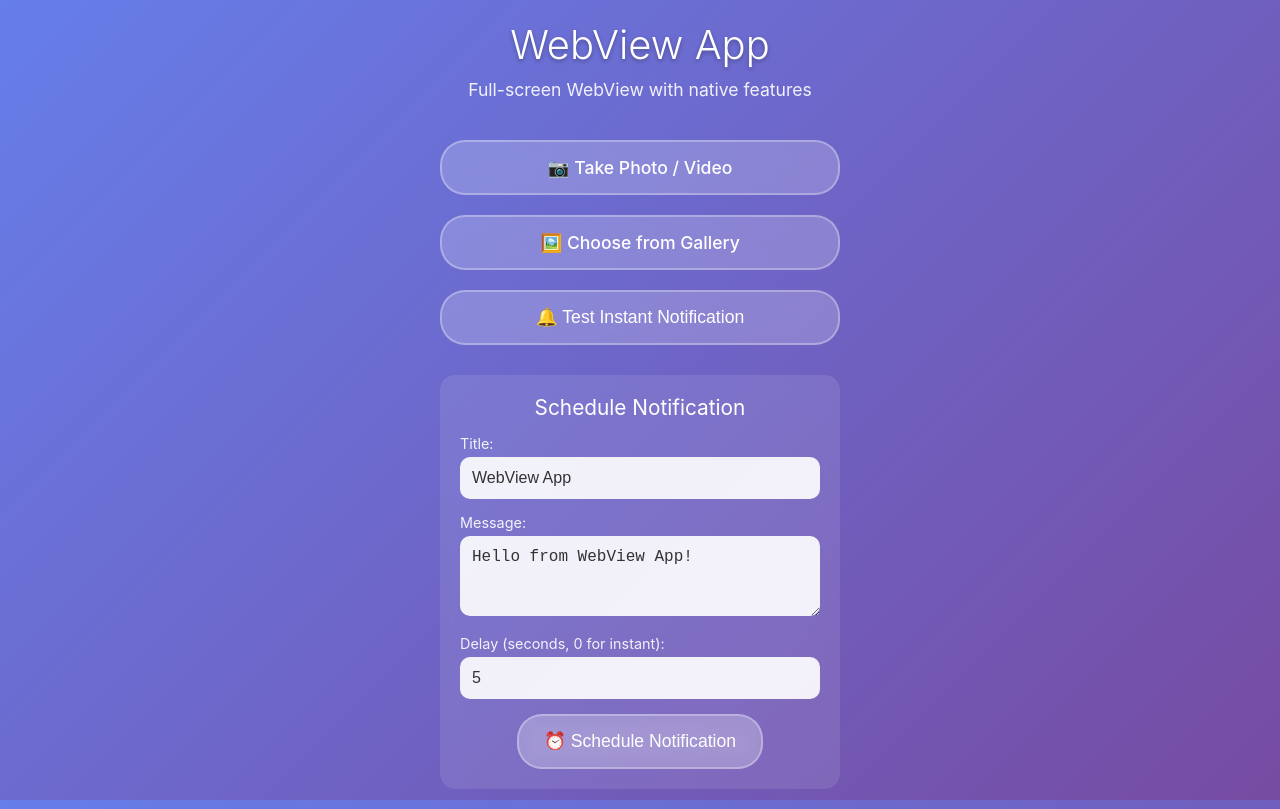
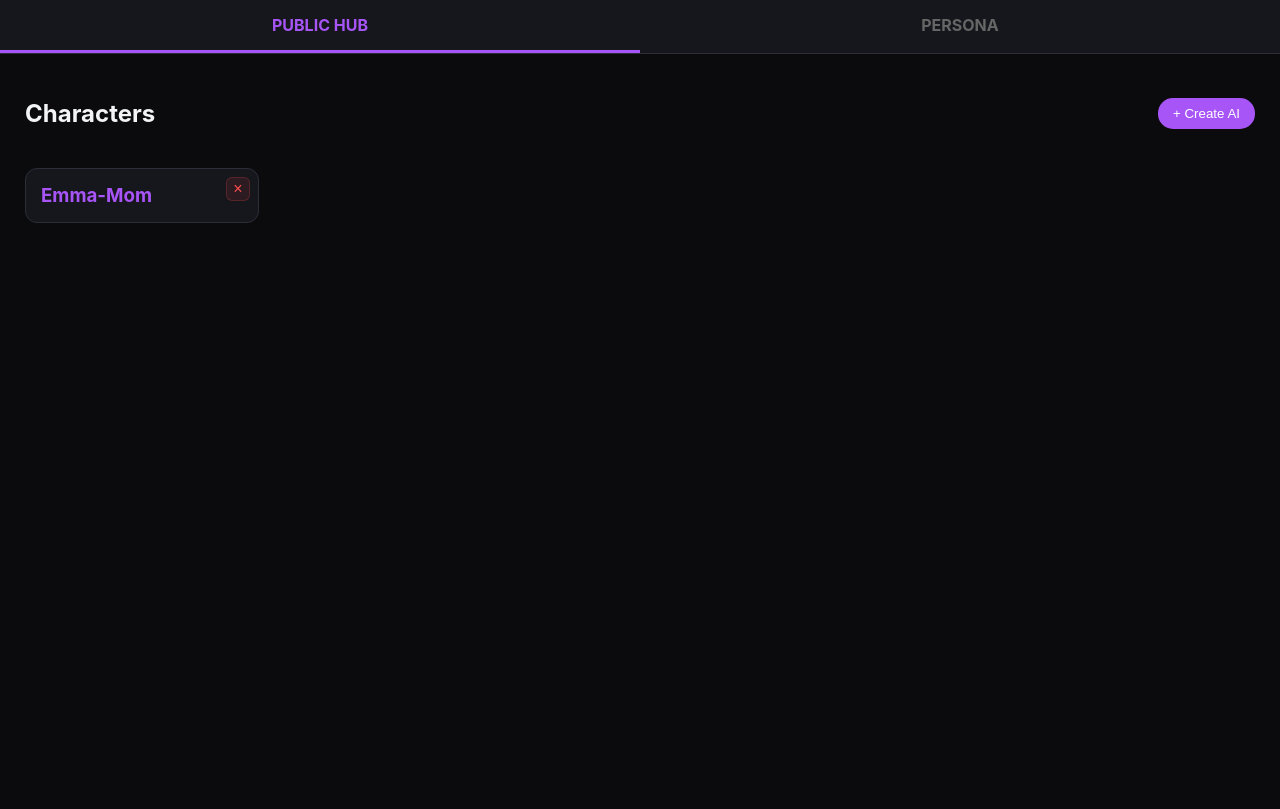
Before and after one commit to jeremiechevrefils3-crypto/WebViewApp, a plain HTML site: page WebViewApp/WebViewApp/index.html in a window 1280 px wide. Drawn offline with Linux system fonts and the light colour scheme.

Commit message:
Update index.html

```diff
--- a/WebViewApp/WebViewApp/index.html
+++ b/WebViewApp/WebViewApp/index.html
@@ -2,212 +2,244 @@
 <html lang="en">
 <head>
     <meta charset="UTF-8">
-    <meta name="viewport" content="width=device-width, initial-scale=1.0, user-scalable=no">
-    <title>WebView App</title>
+    <meta name="viewport" content="width=device-width, initial-scale=1.0">
+    <title>PolyFree - Full Management</title>
+    <script src="https://js.puter.com/v2/"></script>
     <style>
-        * {
-            margin: 0;
-            padding: 0;
-            box-sizing: border-box;
+        :root { --bg: #0b0b0e; --card: #16161d; --acc: #a855f7; --txt: #f3f4f6; --action-txt: #88889b; --input-bg: #252530; }
+        body { font-family: 'Inter', sans-serif; background: var(--bg); color: var(--txt); margin: 0; overflow: hidden; }
+
+        #top-nav { display: flex; background: var(--card); border-bottom: 1px solid #2d2d3a; position: sticky; top: 0; z-index: 100; }
+        .nav-tab { flex: 1; padding: 15px; text-align: center; cursor: pointer; font-weight: bold; color: #666; }
+        .nav-tab.active { color: var(--acc); border-bottom: 3px solid var(--acc); }
+
+        .view-container { height: calc(100vh - 51px); overflow-y: auto; padding: 25px; box-sizing: border-box; }
+        #hub-view, #persona-view { display: none; }
+        #hub-view.active, #persona-view.active { display: block; }
+
+        /* GRID AND CARDS */
+        .grid { display: grid; grid-template-columns: repeat(auto-fill, minmax(200px, 1fr)); gap: 15px; }
+        .char-card { background: var(--card); border: 1px solid #2d2d3a; border-radius: 12px; padding: 15px; cursor: pointer; position: relative; transition: 0.2s; }
+        .char-card:hover { border-color: var(--acc); }
+
+        /* DELETE AI BUTTON */
+        .del-ai {
+            position: absolute; top: 8px; right: 8px; width: 24px; height: 24px;
+            background: rgba(255, 77, 77, 0.1); color: #ff4d4d; border-radius: 6px;
+            border: 1px solid rgba(255, 77, 77, 0.2); font-size: 16px; cursor: pointer;
+            display: flex; align-items: center; justify-content: center; transition: 0.2s;
         }
+        .del-ai:hover { background: #ff4d4d; color: white; }
 
-        body {
-            font-family: -apple-system, BlinkMacSystemFont, 'Segoe UI', Roboto, sans-serif;
-            background: linear-gradient(135deg, #667eea 0%, #764ba2 100%);
-            color: white;
-            height: 100vh;
-            overflow-x: hidden;
-            -webkit-user-select: none;
-            user-select: none;
-        }
+        #chat-view { height: 100vh; display: none; flex-direction: column; background: #0d0d12; position: fixed; inset: 0; z-index: 200; }
+        #chat-header { padding: 15px; background: var(--card); border-bottom: 1px solid #2d2d3a; display: flex; align-items: center; justify-content: space-between; }
+        #messages { flex-grow: 1; padding: 20px; overflow-y: auto; display: flex; flex-direction: column; gap: 15px; padding-bottom: 100px; }
 
-        .container {
-            display: flex;
-            flex-direction: column;
-            justify-content: center;
-            align-items: center;
-            min-height: 100vh;
-            padding: 20px;
-            text-align: center;
-        }
+        /* MESSAGES */
+        .msg-wrapper { display: flex; flex-direction: column; position: relative; max-width: 80%; }
+        .msg-wrapper.user { align-self: flex-end; }
+        .msg-wrapper.ai { align-self: flex-start; }
+        .msg { padding: 12px 18px; border-radius: 20px; font-size: 15px; position: relative; }
+        .user .msg { background: #3b82f6; border-bottom-right-radius: 4px; }
+        .ai .msg { background: #23232e; border: 1px solid #333; border-bottom-left-radius: 4px; }
 
-        .header {
-            margin-bottom: 40px;
-        }
+        .del-msg { position: absolute; top: -5px; right: -5px; width: 18px; height: 18px; background: #ff4d4d; color: white; border-radius: 50%; border: none; font-size: 10px; cursor: pointer; display: none; }
+        .msg-wrapper:hover .del-msg { display: block; }
 
-        .header h1 {
-            font-size: 2.5rem;
-            font-weight: 300;
-            margin-bottom: 10px;
-            text-shadow: 0 2px 4px rgba(0,0,0,0.3);
-        }
-
-        .header p {
-            font-size: 1.1rem;
-            opacity: 0.9;
-        }
-
-        .controls {
-            display: flex;
-            flex-direction: column;
-            gap: 20px;
-            width: 100%;
-            max-width: 400px;
-        }
-
-        .button {
-            background: rgba(255, 255, 255, 0.2);
-            border: 2px solid rgba(255, 255, 255, 0.3);
-            color: white;
-            padding: 15px 25px;
-            border-radius: 25px;
-            font-size: 1.1rem;
-            font-weight: 500;
-            cursor: pointer;
-            transition: all 0.3s ease;
-            backdrop-filter: blur(10px);
-            -webkit-backdrop-filter: blur(10px);
-        }
-
-        .button:hover, .button:active {
-            background: rgba(255, 255, 255, 0.3);
-            border-color: rgba(255, 255, 255, 0.5);
-            transform: translateY(-2px);
-            box-shadow: 0 5px 15px rgba(0,0,0,0.2);
-        }
-
-        .file-input {
-            display: none;
-        }
-
-        .file-button {
-            position: relative;
-            overflow: hidden;
-        }
-
-        .notification-section {
-            margin-top: 30px;
-            padding: 20px;
-            background: rgba(255, 255, 255, 0.1);
-            border-radius: 15px;
-            backdrop-filter: blur(10px);
-            -webkit-backdrop-filter: blur(10px);
-            width: 100%;
-            max-width: 400px;
-        }
-
-        .notification-section h3 {
-            margin-bottom: 15px;
-            font-size: 1.3rem;
-            font-weight: 400;
-        }
-
-        .input-group {
-            margin-bottom: 15px;
-            text-align: left;
-        }
-
-        .input-group label {
-            display: block;
-            margin-bottom: 5px;
-            font-size: 0.9rem;
-            opacity: 0.9;
-        }
-
-        .input-group input, .input-group textarea {
-            width: 100%;
-            padding: 12px;
-            border: none;
-            border-radius: 10px;
-            background: rgba(255, 255, 255, 0.9);
-            color: #333;
-            font-size: 1rem;
-        }
-
-        .input-group textarea {
-            resize: vertical;
-            min-height: 80px;
-        }
-
-        .preview {
-            margin-top: 20px;
-            padding: 15px;
-            background: rgba(255, 255, 255, 0.1);
-            border-radius: 10px;
-            text-align: left;
-            display: none;
-        }
-
-        .preview img, .preview video {
-            max-width: 100%;
-            max-height: 200px;
-            border-radius: 8px;
-            margin-top: 10px;
-        }
-
-        @media (max-width: 480px) {
-            .header h1 {
-                font-size: 2rem;
-            }
-
-            .controls {
-                max-width: 100%;
-            }
-
-            .notification-section {
-                max-width: 100%;
-            }
-        }
+        .action { color: var(--action-txt); font-style: italic; }
+        #bottom-bar { position: fixed; bottom: 0; left: 0; right: 0; padding: 20px; background: linear-gradient(transparent, var(--bg) 50%); }
+        #input-pill { max-width: 700px; margin: 0 auto; background: var(--input-bg); border-radius: 35px; display: flex; align-items: center; padding: 5px 15px; border: 1px solid #3f3f46; }
+        textarea, input { width: 100%; background: #252530; border: 1px solid #3f3f46; color: white; padding: 10px; border-radius: 8px; outline: none; box-sizing: border-box; }
+        #sendBtn { background: var(--acc); color: white; border: none; width: 35px; height: 35px; border-radius: 50%; cursor: pointer; margin-left: 10px; }
     </style>
 </head>
 <body>
-    <div class="container">
-        <div class="header">
-            <h1>WebView App</h1>
-            <p>Full-screen WebView with native features</p>
-        </div>
 
-        <div class="controls">
-            <label for="camera-input" class="button file-button">
-                📷 Take Photo / Video
-                <input type="file" id="camera-input" class="file-input" accept="image/*,video/*" capture="environment">
-            </label>
+<div id="top-nav">
+    <div class="nav-tab active" onclick="switchView('hub')">PUBLIC HUB</div>
+    <div class="nav-tab" onclick="switchView('persona')">PERSONA</div>
+</div>
 
-            <label for="gallery-input" class="button file-button">
-                🖼️ Choose from Gallery
-                <input type="file" id="gallery-input" class="file-input" accept="image/*,video/*" multiple>
-            </label>
+<div id="hub-view" class="view-container active">
+    <div style="display:flex; justify-content:space-between; align-items:center; margin-bottom:20px;">
+        <h2>Characters</h2>
+        <button onclick="document.getElementById('create-modal').style.display='flex'" style="background:var(--acc); color:white; border:none; padding:8px 15px; border-radius:15px; cursor:pointer;">+ Create AI</button>
+    </div>
+    <div class="grid" id="bot-grid"></div>
+</div>
 
-            <button class="button" onclick="testNotification()">
-                🔔 Test Instant Notification
-            </button>
-        </div>
+<div id="persona-view" class="view-container">
+    <div style="max-width:500px; margin:0 auto; background:var(--card); padding:20px; border-radius:15px;">
+        <h3>Your Identity</h3>
+        <input type="text" id="pName" onchange="savePersona()" placeholder="Name">
+        <input type="number" id="pAge" onchange="savePersona()" placeholder="Age" style="margin-top:10px;">
+        <textarea id="pDesc" rows="5" onchange="savePersona()" style="margin-top:10px;" placeholder="Bio..."></textarea>
+    </div>
+</div>
 
-        <div class="notification-section">
-            <h3>Schedule Notification</h3>
-            <div class="input-group">
-                <label for="notif-title">Title:</label>
-                <input type="text" id="notif-title" placeholder="Enter notification title" value="WebView App">
-            </div>
-            <div class="input-group">
-                <label for="notif-message">Message:</label>
-                <textarea id="notif-message" placeholder="Enter notification message">Hello from WebView App!</textarea>
-            </div>
-            <div class="input-group">
-                <label for="notif-delay">Delay (seconds, 0 for instant):</label>
-                <input type="number" id="notif-delay" placeholder="0" value="5" min="0">
-            </div>
-            <button class="button" onclick="scheduleNotification()">
-                ⏰ Schedule Notification
-            </button>
-        </div>
-
-        <div id="preview" class="preview">
-            <strong>Selected file:</strong>
-            <div id="preview-content"></div>
+<div id="chat-view">
+    <div id="chat-header">
+        <button onclick="closeChat()" style="background:none; border:none; color:var(--acc); font-size:18px; cursor:pointer;">← Back</button>
+        <b id="chat-name"></b>
+        <button onclick="clearChat()" style="color:#ff4d4d; background:none; border:none; cursor:pointer;">Clear History</button>
+    </div>
+    <div id="messages"></div>
+    <div id="bottom-bar">
+        <div id="input-pill">
+            <textarea id="userInput" rows="1" placeholder="Type a message..."></textarea>
+            <button id="sendBtn">➤</button>
         </div>
     </div>
+</div>
 
-    <script src="app.js"></script>
+<div id="create-modal" style="position:fixed; inset:0; background:rgba(0,0,0,0.8); display:none; align-items:center; justify-content:center; z-index:1000;">
+    <div style="background:var(--card); padding:20px; border-radius:15px; width:350px;">
+        <h3>Create AI</h3>
+        <input type="text" id="newBotName" placeholder="Name">
+        <textarea id="newBotSys" rows="4" placeholder="AI Persona / Instructions" style="margin-top:10px;"></textarea>
+        <button onclick="createAI()" style="width:100%; background:var(--acc); color:white; border:none; padding:10px; border-radius:10px; margin-top:15px; cursor:pointer;">Publish</button>
+        <button onclick="document.getElementById('create-modal').style.display='none'" style="width:100%; background:none; color:#555; border:none; cursor:pointer;">Cancel</button>
+    </div>
+</div>
+
+<script>
+    const API_KEY = "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";
+    let activeIdx = null;
+    let history = [];
+
+    let bots = JSON.parse(localStorage.getItem('pb_bots')) || [{name:"Emma-Mom", sys:"You are Emma. Use *actions*."}];
+    let persona = JSON.parse(localStorage.getItem('pb_persona')) || {name: "User", age: 18, desc: ""};
+
+    function init() {
+        document.getElementById('pName').value = persona.name;
+        document.getElementById('pAge').value = persona.age;
+        document.getElementById('pDesc').value = persona.desc;
+        renderBots();
+    }
+
+    function switchView(v) {
+        document.querySelectorAll('.nav-tab').forEach(t => t.classList.remove('active'));
+        document.querySelectorAll('.view-container').forEach(c => c.classList.remove('active'));
+        event.target.classList.add('active');
+        document.getElementById(v + '-view').classList.add('active');
+    }
+
+    function savePersona() {
+        persona = { name: document.getElementById('pName').value, age: document.getElementById('pAge').value, desc: document.getElementById('pDesc').value };
+        localStorage.setItem('pb_persona', JSON.stringify(persona));
+    }
+
+    function renderBots() {
+        const grid = document.getElementById('bot-grid');
+        grid.innerHTML = '';
+        bots.forEach((b, i) => {
+            const card = document.createElement('div');
+            card.className = 'char-card';
+            card.onclick = () => openChat(i);
+            card.innerHTML = `
+                <button class="del-ai" onclick="deleteAI(${i}); event.stopPropagation();">×</button>
+                <h3 style="margin:0; color:var(--acc);">${b.name}</h3>
+            `;
+            grid.appendChild(card);
+        });
+    }
+
+    function createAI() {
+        const n = document.getElementById('newBotName').value;
+        const s = document.getElementById('newBotSys').value;
+        if(!n || !s) return;
+        bots.push({name: n, sys: s});
+        localStorage.setItem('pb_bots', JSON.stringify(bots));
+        document.getElementById('create-modal').style.display = 'none';
+        renderBots();
+    }
+
+    function deleteAI(index) {
+        if(!confirm("Delete this AI and all its chats?")) return;
+        bots.splice(index, 1);
+        localStorage.setItem('pb_bots', JSON.stringify(bots));
+        localStorage.removeItem(`pb_hist_${index}`);
+        renderBots();
+    }
+
+    function openChat(i) {
+        activeIdx = i;
+        history = JSON.parse(localStorage.getItem(`pb_hist_${i}`)) || [];
+        document.getElementById('chat-view').style.display = 'flex';
+        document.getElementById('chat-name').innerText = bots[i].name;
+        renderMessages();
+    }
+
+    function renderMessages() {
+        const msgBox = document.getElementById('messages');
+        msgBox.innerHTML = '';
+        history.forEach((m, index) => {
+            const wrapper = document.createElement('div');
+            wrapper.className = `msg-wrapper ${m.role === 'user' ? 'user' : 'ai'}`;
+            wrapper.innerHTML = `
+                <button class="del-msg" onclick="deleteSingleMsg(${index})">×</button>
+                <div class="msg">${format(m.content)}</div>
+            `;
+            msgBox.appendChild(wrapper);
+        });
+        msgBox.scrollTop = msgBox.scrollHeight;
+    }
+
+    function deleteSingleMsg(index) {
+        history.splice(index, 1);
+        localStorage.setItem(`pb_hist_${activeIdx}`, JSON.stringify(history));
+        renderMessages();
+    }
+
+    function closeChat() { document.getElementById('chat-view').style.display = 'none'; }
+    function format(t) { return t.replace(/\*(.*?)\*/g, '<span class="action">*$1*</span>'); }
+
+    async function stream(text) {
+        const bot = bots[activeIdx];
+        const res = await fetch("https://openrouter.ai/api/v1/chat/completions", {
+            method: "POST",
+            headers: { "Authorization": `Bearer ${API_KEY}`, "Content-Type": "application/json" },
+            body: JSON.stringify({
+                model: "google/gemini-2.0-flash-lite-001",
+                messages: [{role: "system", content: `${bot.sys} | User: ${persona.name}, ${persona.age}. ${persona.desc}`}, ...history, {role: "user", content: text}],
+                stream: true
+            })
+        });
+
+        const reader = res.body.getReader();
+        const decoder = new TextDecoder();
+        let aiText = "";
+
+        while (true) {
+            const { done, value } = await reader.read();
+            if (done) break;
+            const chunks = decoder.decode(value).split("\n");
+            for (const chunk of chunks) {
+                if (chunk.startsWith("data: ")) {
+                    const data = chunk.replace("data: ", "");
+                    if (data === "[DONE]") break;
+                    try {
+                        const content = JSON.parse(data).choices[0].delta.content;
+                        if (content) { aiText += content; }
+                    } catch(e){}
+                }
+            }
+        }
+        history.push({role: "user", content: text}, {role: "assistant", content: aiText});
+        localStorage.setItem(`pb_hist_${activeIdx}`, JSON.stringify(history));
+        renderMessages();
+    }
+
+    document.getElementById('sendBtn').onclick = () => {
+        const val = document.getElementById('userInput').value; if(!val) return;
+        document.getElementById('userInput').value = '';
+        history.push({role: "user", content: val});
+        renderMessages();
+        stream(val);
+    };
+
+    function clearChat() { history=[]; localStorage.removeItem(`pb_hist_${activeIdx}`); renderMessages(); }
+    init();
+</script>
 </body>
 </html>
```
